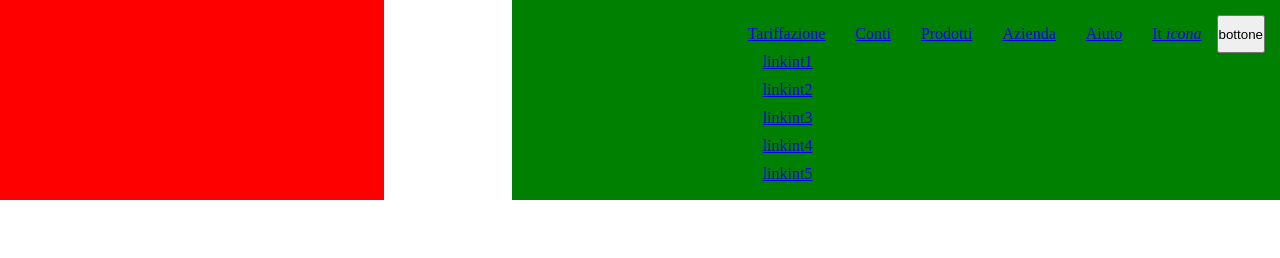
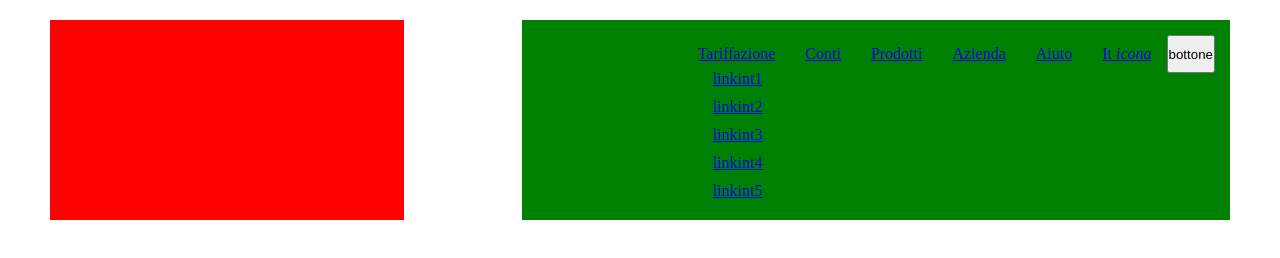
Before and after one commit to marcopolello/js-html-css-revolut, a plain HTML site: page index.html in a window 1280 px wide. Both pictures are taken after a click on the item "Tariffazione". Drawn offline with nearby package versions, Linux system fonts and the light colour scheme.

Commit message:
final commit js

```diff
--- a/css/style.css
+++ b/css/style.css
@@ -8,6 +8,7 @@ nav{
   display: flex;
   justify-content: space-between;
   flex-wrap: nowrap;
+  margin: 20px 50px;
 }
 .navsx{
   /* debug */
@@ -38,6 +39,7 @@ nav{
 .dropdown{
   position: absolute;
   display: none;
+  top: -5px;
 }
 
 /* classi utili per display block e none */
--- a/js/script.js
+++ b/js/script.js
@@ -41,10 +41,11 @@ $(document).ready(function () {
  });
 
  // cambio proprietà css dei menu dropdown tramite selezione id
- $('#dd2').css("left", "-20px");
- $('#dd3').css("left", "-15px");
- $('#dd4').css("left", "-13px");
- $('#dd5').css("left", "-18px");
- $('#dd6').css("left", "-13px");
+ $('#dd1').css("left", "-50px");
+ $('#dd2').css("left", "-70px");
+ $('#dd3').css("left", "-65px");
+ $('#dd4').css("left", "-60px");
+ $('#dd5').css("left", "-70px");
+ $('#dd6').css("left", "-65px");
 
 });
```
